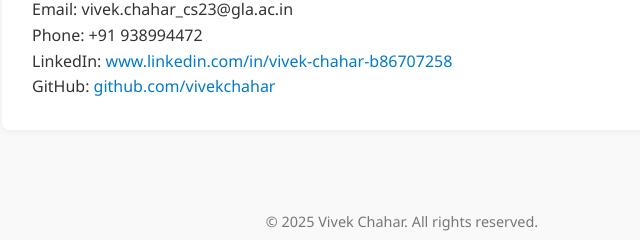
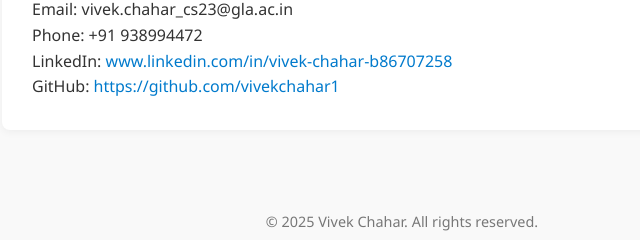
Before and after one commit to vivekchahar1/vivekchahar1.github.io, a plain HTML site: page index.html in a window 1280 px wide. Shown: the part 1378-1618 px from the top of the page, 238-878 px from the left. Drawn offline with Linux system fonts and the light colour scheme.

Commit message:
Update index.html

```diff
--- a/index.html
+++ b/index.html
@@ -2,7 +2,7 @@
 <html lang="en">
 <head>
     <meta charset="UTF-8">
-    <title>Vivek Chahar | Web Developer</title>
+    <title>Vivek singh Chahar | Web Developer</title>
     <style>
         /* Reset & Base Styles */
         * {
@@ -162,7 +162,7 @@
         <p>Email: vivek.chahar_cs23@gla.ac.in</p>
         <p>Phone: +91 938994472</p>
         <p>LinkedIn: <a href="#">www.linkedin.com/in/vivek-chahar-b86707258</a></p>
-        <p>GitHub: <a href="#">github.com/vivekchahar</a></p>
+        <p>GitHub: <a href="#">https://github.com/vivekchahar1</a></p>
     </section>
 
     <!-- Footer -->
```
